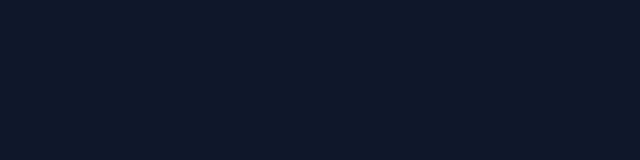
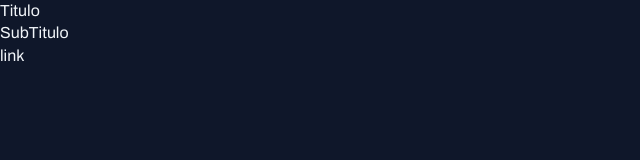
Before and after one commit to SamihFreire/Portal-de-Noticias, a plain HTML site: page index.html in a window 1280 px wide. Shown: the whole page, without its empty margins (0-640 px from the left). Drawn offline with Linux system fonts and the light colour scheme.

Commit message:
Feature: aplicando fontes no projeto

```diff
--- a/index.html
+++ b/index.html
@@ -1,12 +1,19 @@
 <!DOCTYPE html>
 <html lang="pt-br">
 <head>
+    <link rel="preconnect" href="https://fonts.googleapis.com">
+    <link rel="preconnect" href="https://fonts.gstatic.com" crossorigin>
+
     <meta charset="UTF-8">
     <meta name="viewport" content="width=device-width, initial-scale=1.0">
     <title>Portal de notícias</title>
     <link rel="stylesheet" href="styles/indesx.css">
+
+    <link href="https://fonts.googleapis.com/css2?family=Archivo:ital,wght@0,100..900;1,100..900&display=swap" rel="stylesheet">
 </head>
 <body>
-
+    <h1>Titulo</h1>
+    <h2>SubTitulo</h2>
+    <a href="#">link</a>
 </body>
 </html>
--- a/styles/global.css
+++ b/styles/global.css
@@ -11,9 +11,32 @@
     --stroke-color: #1E293B;
     --text-color-primary: #F1F5F9;
     --text-color-secondary: #CBD5E1;
+
+    --font-family: "Archivo", sans-serif;
+    --h1: 800 24px/135% var(--font-family);
+    --h2: 800 16px/140% var(--font-family);
+    --h3: 800 14px/140% var(--font-family);
+    --text-span: 600 14px/145% var(--font-family);
+    --text: 400 16px/140% var(--font-family);
+    --text-sm: 400 14px/160% var(--font-family);
+
 }
 
 body {
+    font: var(--text);
     color: var(--text-color-primary);
     background-color: var(--bg-color);
 }
+
+a {
+    text-decoration: none;
+    color: inherit; /* Herdando a cor que vem do Pai o body */
+}
+
+a:hover {
+    color: var(--brand-color-light);
+}
+
+h1, h2, h3 {
+    font: inherit;
+}
```
